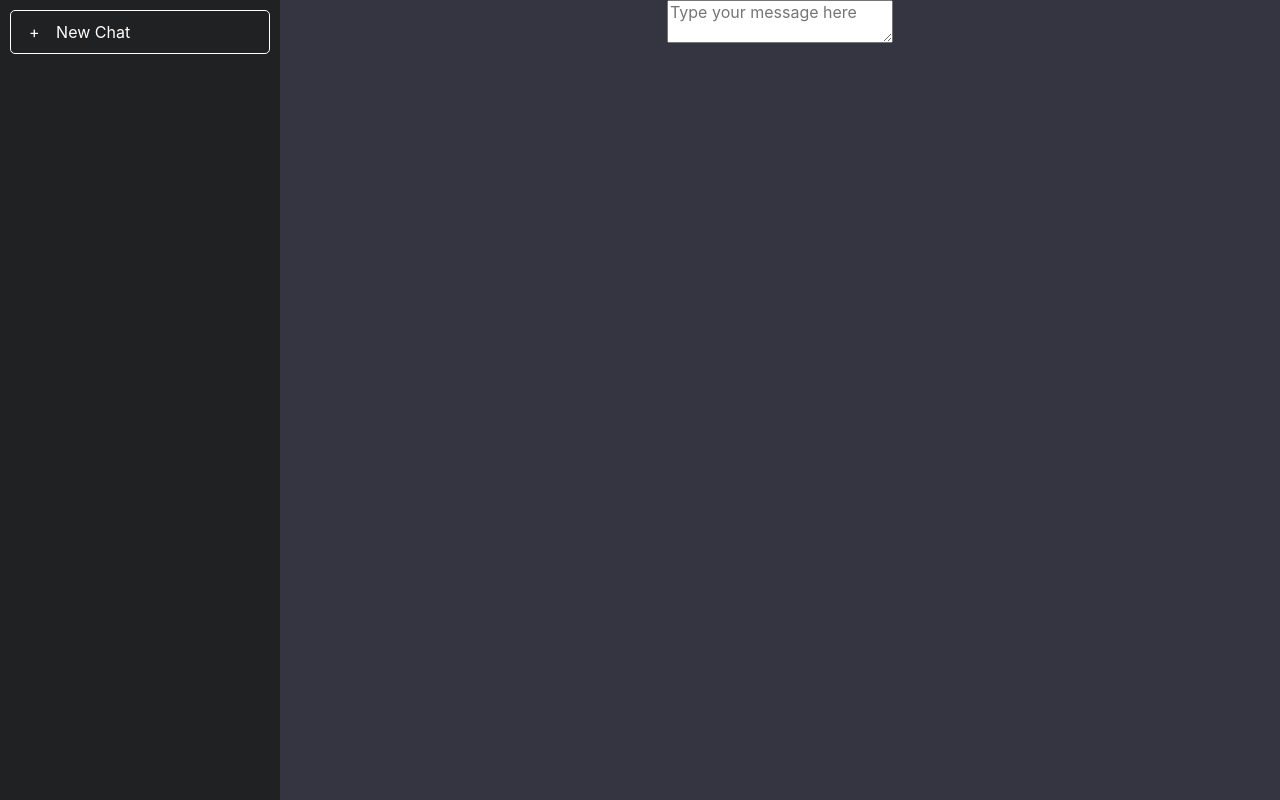
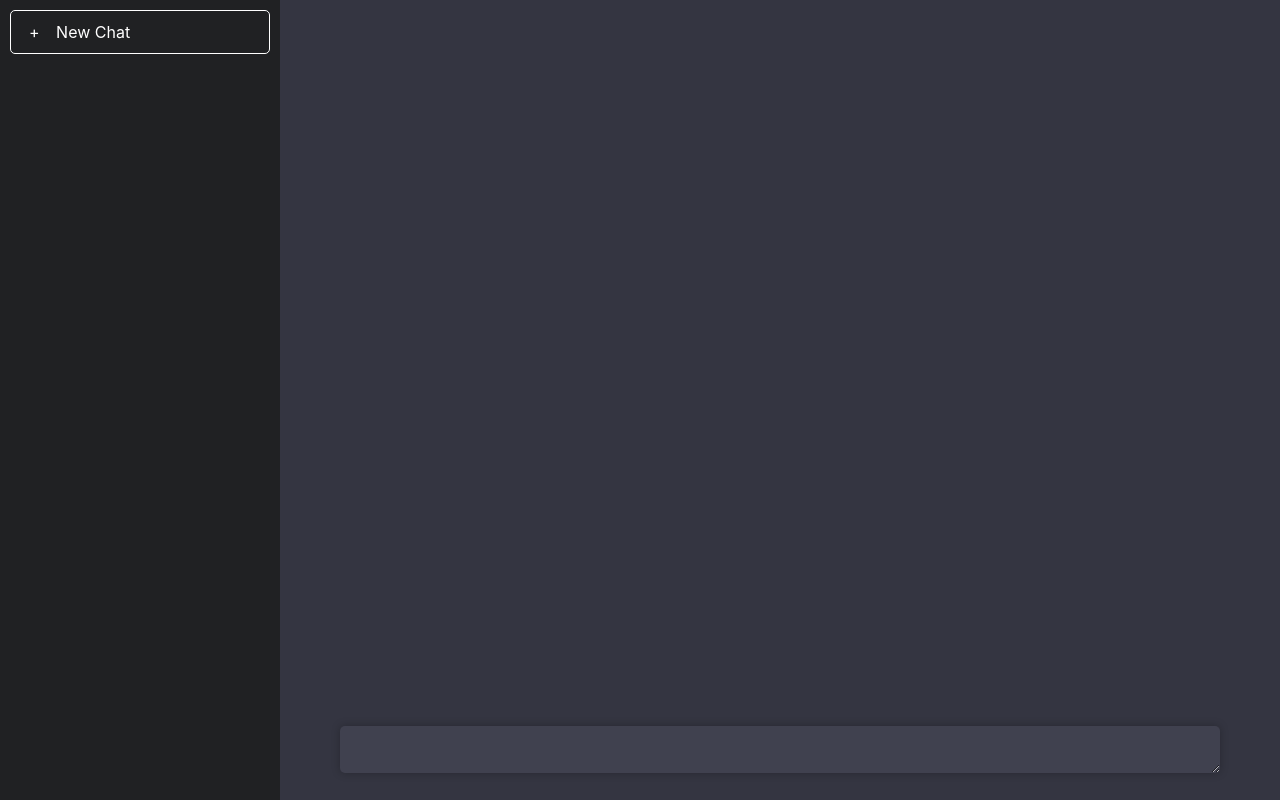
Before and after one commit to Louisss-Lam/client, a React (Create React App) app: page / in a window 1280 px wide. Built offline with nearby package versions, Linux system fonts and the light colour scheme.

Commit message:
styling chatGPT input

```diff
--- a/src/App.css
+++ b/src/App.css
@@ -36,12 +36,35 @@
 .chatbox {
   flex: 1;
   background-color: #343541;
+  position: relative;
 }
 
 @media (prefers-reduced-motion: no-preference) {
   .App-logo {
     animation: App-logo-spin infinite 20s linear;
   }
+}
+
+.chat-input-holder {
+  padding: 24px;
+  position: absolute;
+  bottom: 0;
+  left: 0;
+  right: 0;
+
+}
+
+.chat-input-textarea {
+   background-color: #40414f;
+   width: 90%;
+   border-radius: 5px;
+   border: none;
+   border-color: none;
+   color: white;
+   font-size: 1.25em;
+   padding: 12px;
+   outline: none;
+   box-shadow: 0 0 8px 0 rgba(0, 0, 0, 0.25);
 }
 
 .App-header {
--- a/src/App.js
+++ b/src/App.js
@@ -11,9 +11,9 @@
         </div>
       </aside>
       <section className='chatbox'>
-        <div className='chat-input-textarea'>
-          <textarea className='chat-input'
-            placeholder='Type your message here'
+        <div className='chat-input-holder'>
+          <textarea rows="1"
+            className='chat-input-textarea'
           >
 
           </textarea>
```
